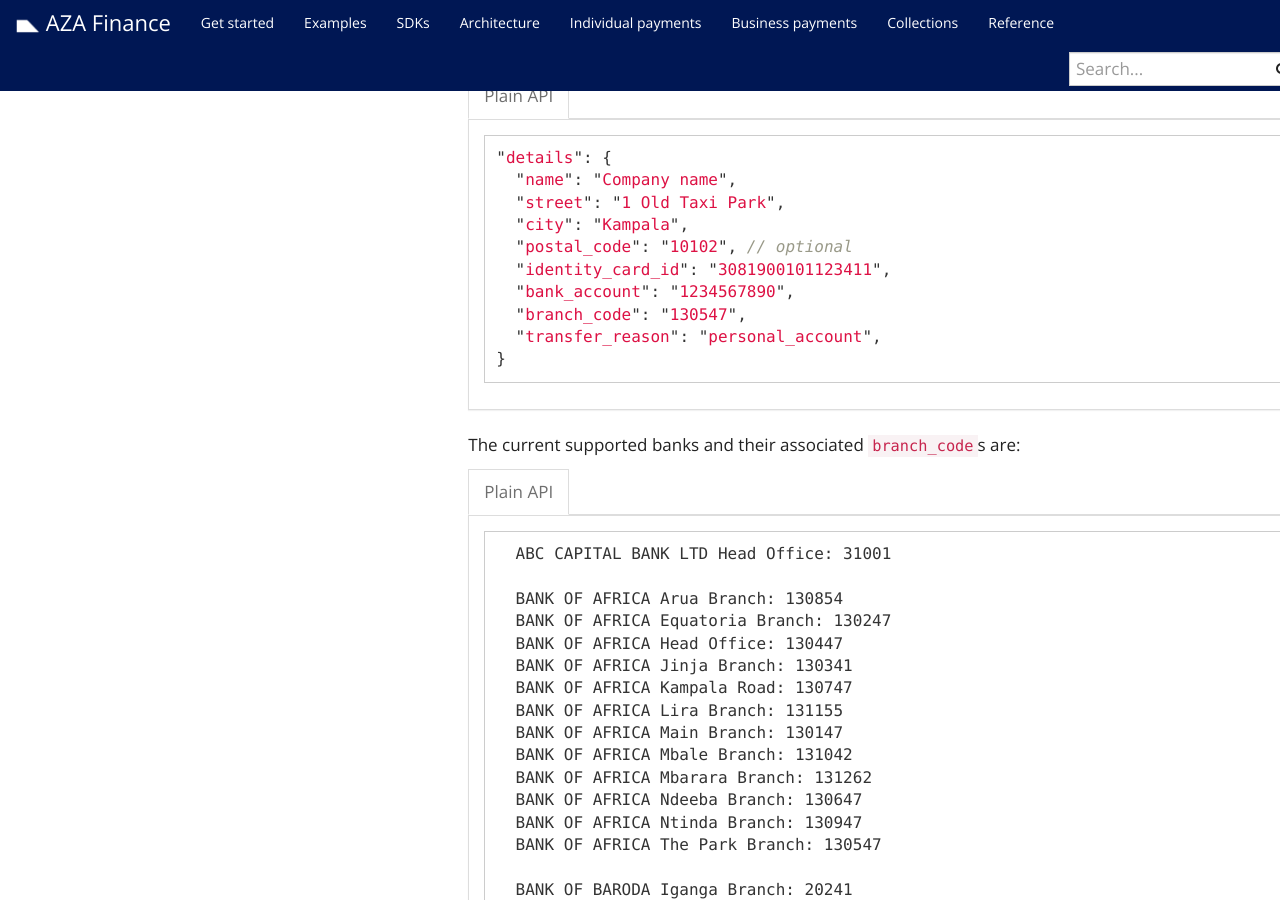
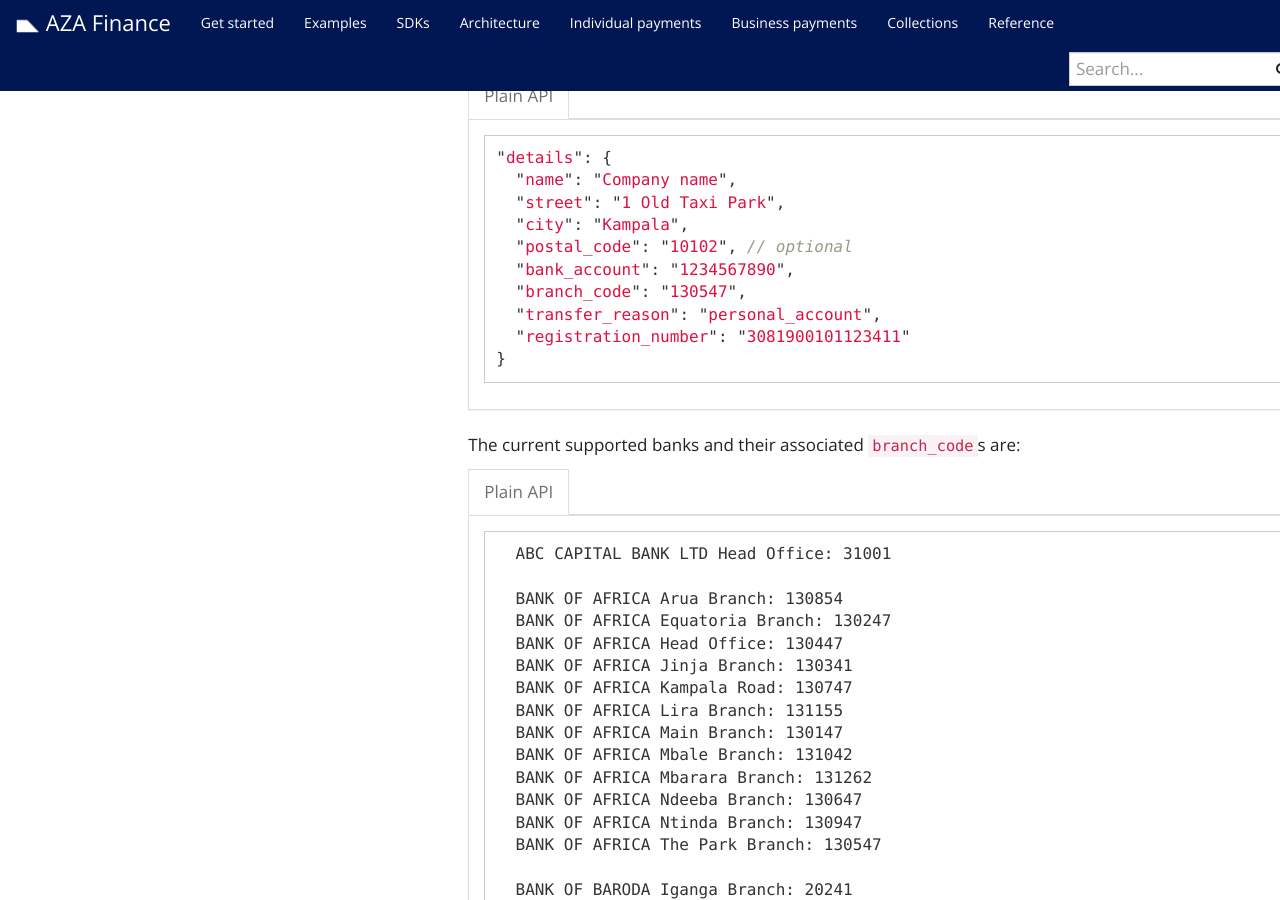
Before and after one commit to transferzero/api-documentation, a Jekyll site: the page built from _docs/business-payments.md, in a window 1280 px wide and 900 px high, scrolled down 19363 px. Built offline with Jekyll 4.4.1, drawn with Linux system fonts in a browser that asks for light colours; nearby versions of some CDN libraries; comment, search, counter and statistics services are not loaded.

Commit message:
BTA-12935 Add UGX Business Number

````diff
--- a/_includes/corridors/ugx-bank.md
+++ b/_includes/corridors/ugx-bank.md
@@ -1,4 +1,5 @@
 {% include corridors/recipient_name.md %}
+{% include corridors/ugx_identity_card_id.md %}
 
 ## UGX::Bank
 
@@ -11,10 +12,10 @@
   "street": "1 Old Taxi Park",
   "city": "Kampala",
   "postal_code": "10102", // optional
-  "identity_card_id": "3081900101123411",
   "bank_account": "1234567890",
   "branch_code": "130547",
   "transfer_reason": "personal_account",
+  {{ ugx_identity_card_id }}
 }
 ```
 {% endcapture %}
--- /dev/null
+++ b/_includes/corridors/ugx_identity_card_id.md
@@ -0,0 +1,5 @@
+{% if include.recipient_type == 'business' %}
+  {% capture ugx_identity_card_id %}"registration_number": "3081900101123411"{% endcapture %}
+{% elsif include.recipient_type == 'individual' %}
+  {% capture ugx_identity_card_id %}"identity_card_id": "3081900101123411"{% endcapture %}
+{% endif %}
````
